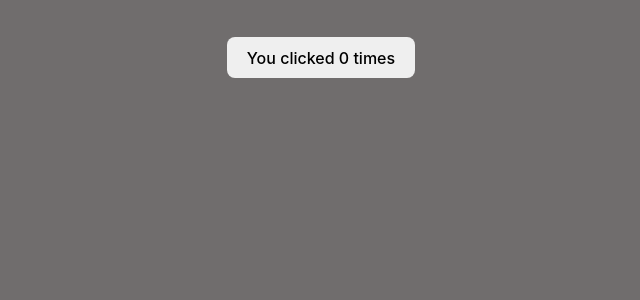
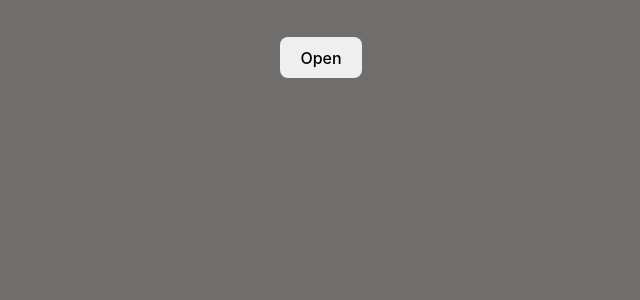
Before and after one commit to Dekan777/mod-2, a React (Vite) app: page / in a window 1280 px wide. Shown: the top 300 px of the page, without its empty margins (319-959 px from the left). Built offline with nearby package versions, Linux system fonts and the light colour scheme.

Commit message:
clearInterval

```diff
--- a/src/components/App.jsx
+++ b/src/components/App.jsx
@@ -1,20 +1,16 @@
-import { useState, useEffect } from "react";
-
+import { useState } from "react";
+import { Modal } from "./Modal/Modal";
 import "./App.css";
 
 function App() {
-  const [clicks, setClicks] = useState(0);
-
-  // Оголошуємо ефект
-  useEffect(() => {
-    console.log(`${clicks}`);
-  });
+  const [isOpen, setIsOpen] = useState(false);
 
   return (
     <>
-      <button onClick={() => setClicks(clicks + 1)}>
-        You clicked {clicks} times
+      <button onClick={() => setIsOpen(!isOpen)}>
+        {isOpen ? "Close" : "Open"}
       </button>
+      {isOpen && <Modal />}
     </>
   );
 }
--- /dev/null
+++ b/src/components/Modal/Modal.jsx
@@ -0,0 +1,17 @@
+import { useEffect } from "react";
+
+export const Modal = () => {
+  useEffect(() => {
+    // Зберігаємо ідентифікатор інтервалу в змінну
+    const intervalId = setInterval(() => {
+      console.log(`Interval - ${Date.now()}`);
+    }, 2000);
+
+    return () => {
+      // Очищаємо інтервал за його ідентифікатором
+      clearInterval(intervalId);
+    };
+  }, []);
+
+  return <div>Modal</div>;
+};
```
